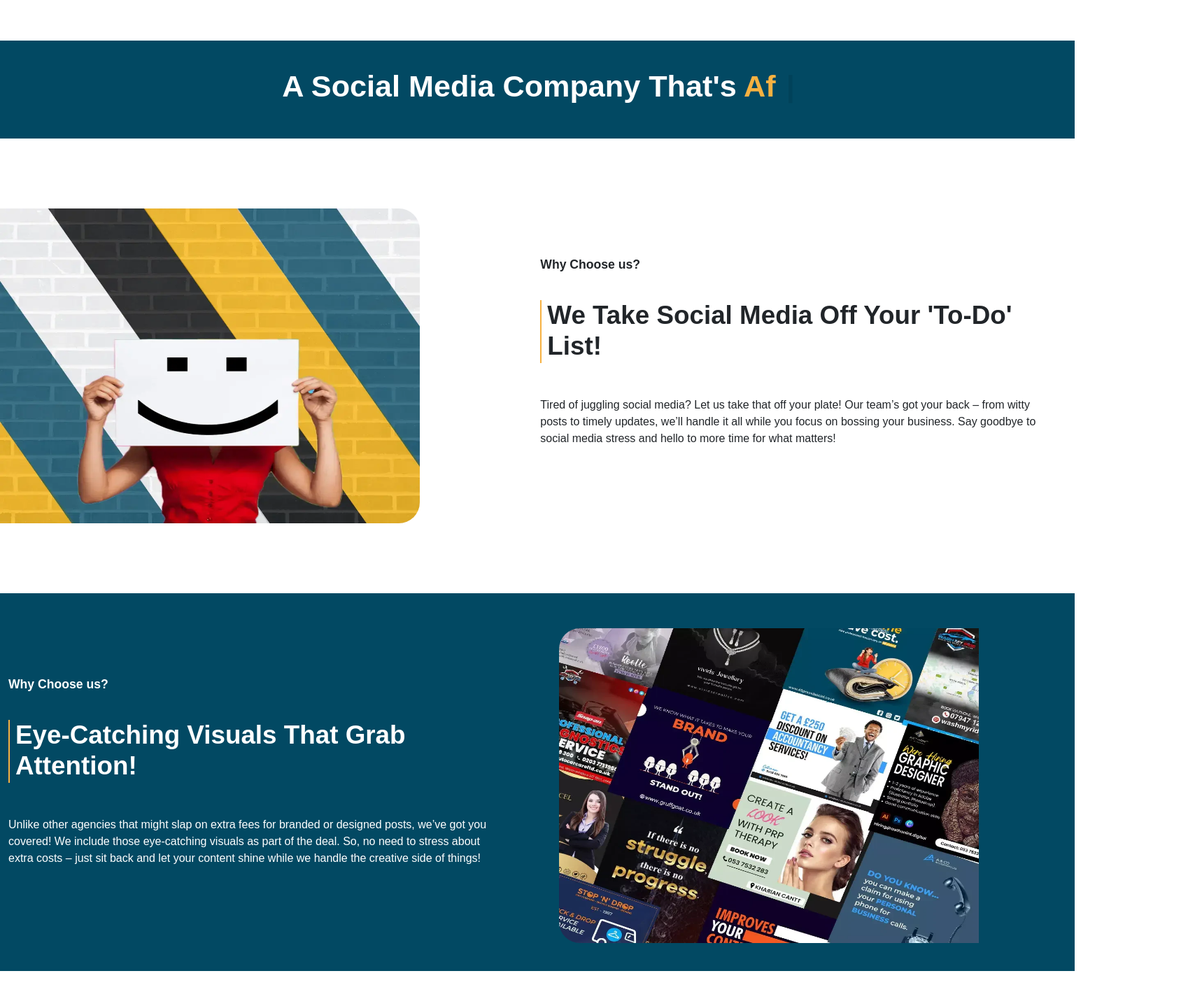
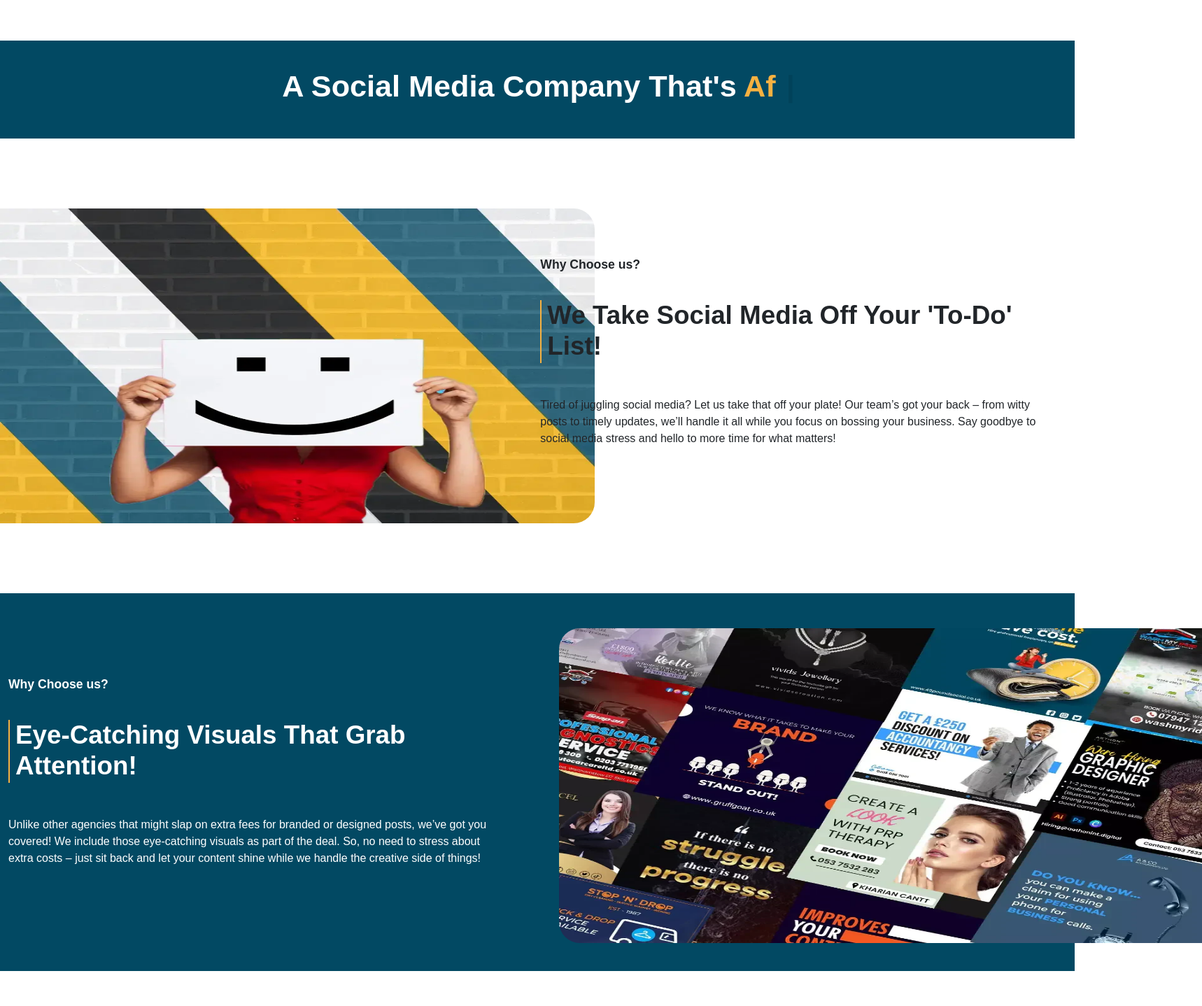
Before and after one commit to iamDaniyalAhmad/clone-49poundsocial, a React (Create React App) app: page / in a window 1536 px wide. Shown: the part 1410-2848 px from the top of the page at 70% size, 1718 px wide, since content can reach past the window. Built offline with nearby package versions, Linux system fonts and the light colour scheme.

Commit message:
Update App.css

```diff
--- a/src/App.css
+++ b/src/App.css
@@ -568,3 +568,13 @@
     padding-left: 0;
    }
 }
+
+@media only screen and (min-width: 1350px) {
+  .whychoose-image > img{
+    width: 850px;
+  }
+
+  .whyOpposite-image> img{
+    width: 919px;
+  }
+}
```
